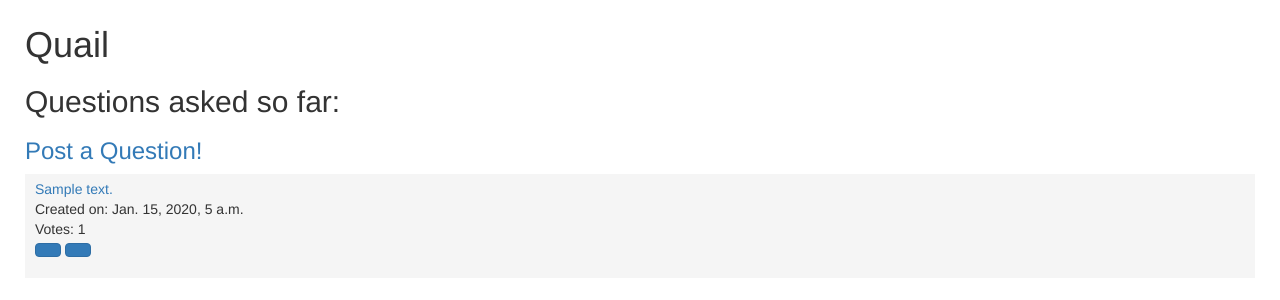
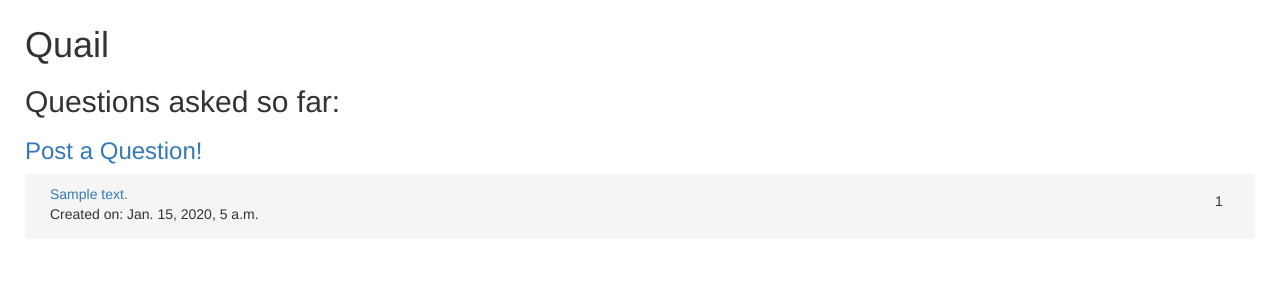
Before and after one commit to karenfeng/class-qa, a Django app: page / in a window 1280 px wide. Shown: the top 300 px of the page. Run offline with Django 3.2, Linux system fonts and the light colour scheme; tables that the repository leaves empty hold one stand-in row (values such as "Sample post"); some libraries are stand-ins or nearby versions.

Commit message:
Pretti-fying homepage

```diff
--- a/quailapp/static/quailapp/style.css
+++ b/quailapp/static/quailapp/style.css
@@ -10,8 +10,28 @@ li {
    list-style: none;
 }
 
+form {
+   margin-bottom: 0px;
+}
+
 .box {
    margin: 10px 0px 10px 0px;
    padding: 5px 10px 5px 10px;
    background-color: #F5F5F5;
 }
+
+.form-group{
+	margin-bottom: 0px;
+}
+
+.voting {
+	float: right;
+}
+
+.votes {
+	text-align: center;
+}
+
+.question {
+	padding-top: 5px;
+}
--- a/quailapp/templates/quailapp/index.html
+++ b/quailapp/templates/quailapp/index.html
@@ -11,22 +11,29 @@
 <ul>
 	{% for q in questions %}
 	<li>
-		<div class="box">
+		<div class="box row">
+			<div class="col-xs-11">
+				<p class="question">
 					<a href="{% url 'quailapp:detail' q.id %}">{{ q.text }}</a><br>
 					Created on: {{ q.created_on }}<br>
-			Votes: {{ q.votes }}
-
+				</p>
+			</div>
+			<div class="col-xs-1">
 				<form action="{% url 'quailapp:vote' q.id %}" method="POST">
 					{% csrf_token %}
 					{% buttons %}
-				<button type="submit" class="btn btn-primary" name="vote" id="upvote" value="1">
+					<div class="btn-group-vertical btn-group-sm voting" role="group">
+						<button type="submit" class="btn btn-link" name="vote" id="upvote" value="1">
 							{% bootstrap_icon "chevron-up" %}
 						</button>
-				<button type="submit" class="btn btn-primary" name="vote" id="downvote" value="-1">
+						<div class="votes">{{ q.votes }}</div>
+						<button type="submit" class="btn btn-link" name="vote" id="downvote" value="-1">
 							{% bootstrap_icon "chevron-down" %}
 						</button>
+					</div>
 					{% endbuttons %}
 				</form>
+			</div>
 		</div>
 	</li>
 	{% endfor %}
```
Lines whose indentation alone changed are shown as unchanged.
